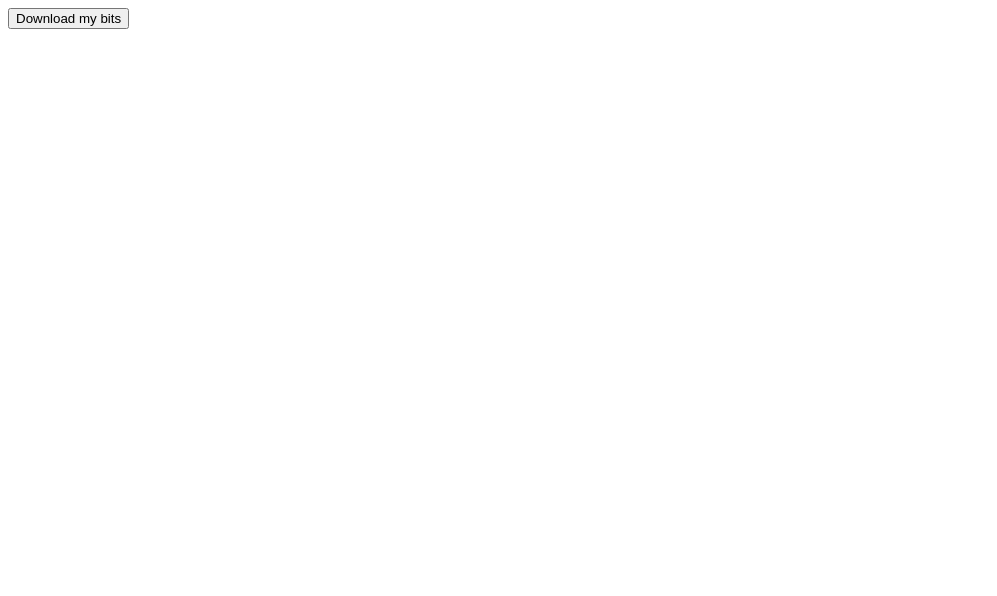
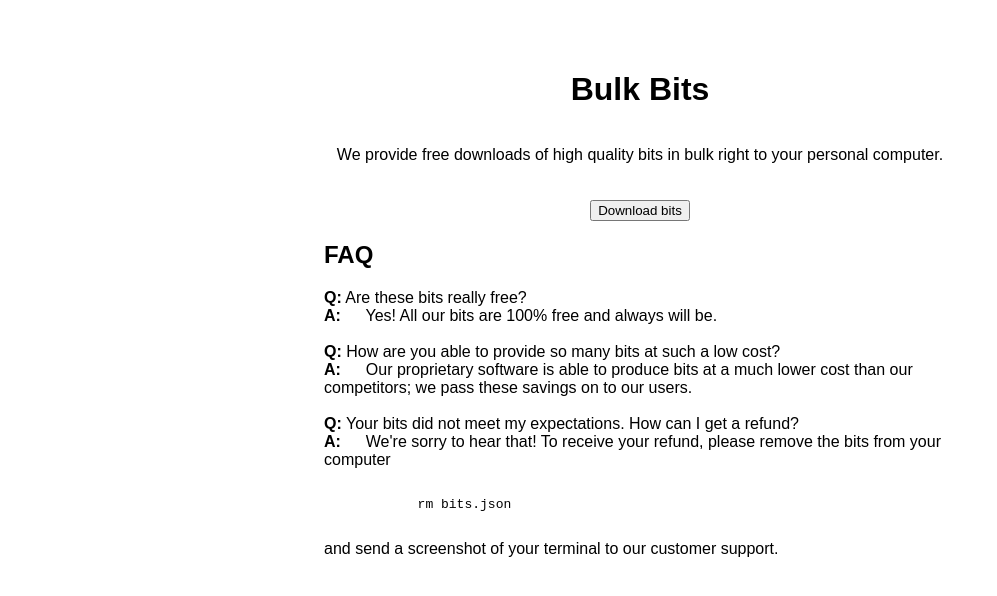
Before and after one commit to briantimar/bulkbits, a plain HTML site: page index.html in a window 1280 px wide. Shown: the whole page, without its empty margins (0-997 px from the left). Drawn offline with Linux system fonts and the light colour scheme.

Commit message:
download my bits

```diff
--- a/index.html
+++ b/index.html
@@ -1,26 +1,89 @@
 <!DOCTYPE html>
 <html lang="en">
   <head>
-  <meta charset="UTF-8">
-  <meta name="viewport" content="width=device-width, initial-scale=1.0">
+    <meta charset="UTF-8" />
+    <meta name="viewport" content="width=device-width, initial-scale=1.0" />
     <title>Bulk bits</title>
+    <style>
+      body {
+        font-family: Arial, sans-serif;
+        text-align: center;
+      }
+      .container {
+        display: flex;
+        flex-direction: column;
+        align-items: center;
+        justify-content: center;
+        /* height: 10vh; */
+        margin-top: 50px;
+      }
+      #downloadBtn {
+        margin-top: 20px;
+      }
+      .faq {
+        text-align: left;
+        width: 50%;
+        margin: 0 auto;
+      }
+    </style>
   </head>
   <body>
-  <button id="downloadBtn">Download my bits</button>
+    <div class="container">
+      <h1>Bulk Bits</h1>
+      <p>
+        We provide free downloads of high quality bits in bulk right to your
+        personal computer.
+      </p>
+      <button id="downloadBtn">Download bits</button>
+    </div>
+
+    <div class="faq">
+      <h2>FAQ</h2>
+      <dl>
+        <dt><b>Q:</b> Are these bits really free?</dt>
+        <dt>
+          <b>A:</b> &emsp; Yes! All our bits are 100% free and always will be.
+        </dt>
+        <br />
+        <dt>
+          <b>Q:</b> How are you able to provide so many bits at such a low cost?
+        </dt>
+        <dt>
+          <b>A:</b> &emsp; Our proprietary software is able to produce bits at a
+          much lower cost than our competitors; we pass these savings on to our
+          users.
+        </dt>
+        <br />
+        <dt>
+          <b>Q:</b> Your bits did not meet my expectations. How can I get a
+          refund?
+        </dt>
+        <dt>
+          <b>A:</b> &emsp; We're sorry to hear that! To receive your refund,
+          please remove the bits from your computer
+          <pre><code>
+            rm bits.json
+        </code></pre>
+          and send a screenshot of your terminal to our customer support.
+        </dt>
+      </dl>
+    </div>
 
     <script>
-    document.getElementById('downloadBtn').addEventListener('click', function() {
-      const data = { bits: '000110101' };
-      const json = JSON.stringify(data);
-      const blob = new Blob([json], { type: 'application/json' });
-      const url = URL.createObjectURL(blob);
-      const a = document.createElement('a');
+      document
+        .getElementById('downloadBtn')
+        .addEventListener('click', function () {
+          const data = { bits: '00010101' }
+          const json = JSON.stringify(data)
+          const blob = new Blob([json], { type: 'application/json' })
+          const url = URL.createObjectURL(blob)
+          const a = document.createElement('a')
 
-      a.href = url;
-      a.download = 'data.json';
-      a.click();
-      URL.revokeObjectURL(url);
-    });
+          a.href = url
+          a.download = 'bits.json'
+          a.click()
+          URL.revokeObjectURL(url)
+        })
     </script>
   </body>
 </html>
```
Lines whose indentation alone changed are shown as unchanged.
